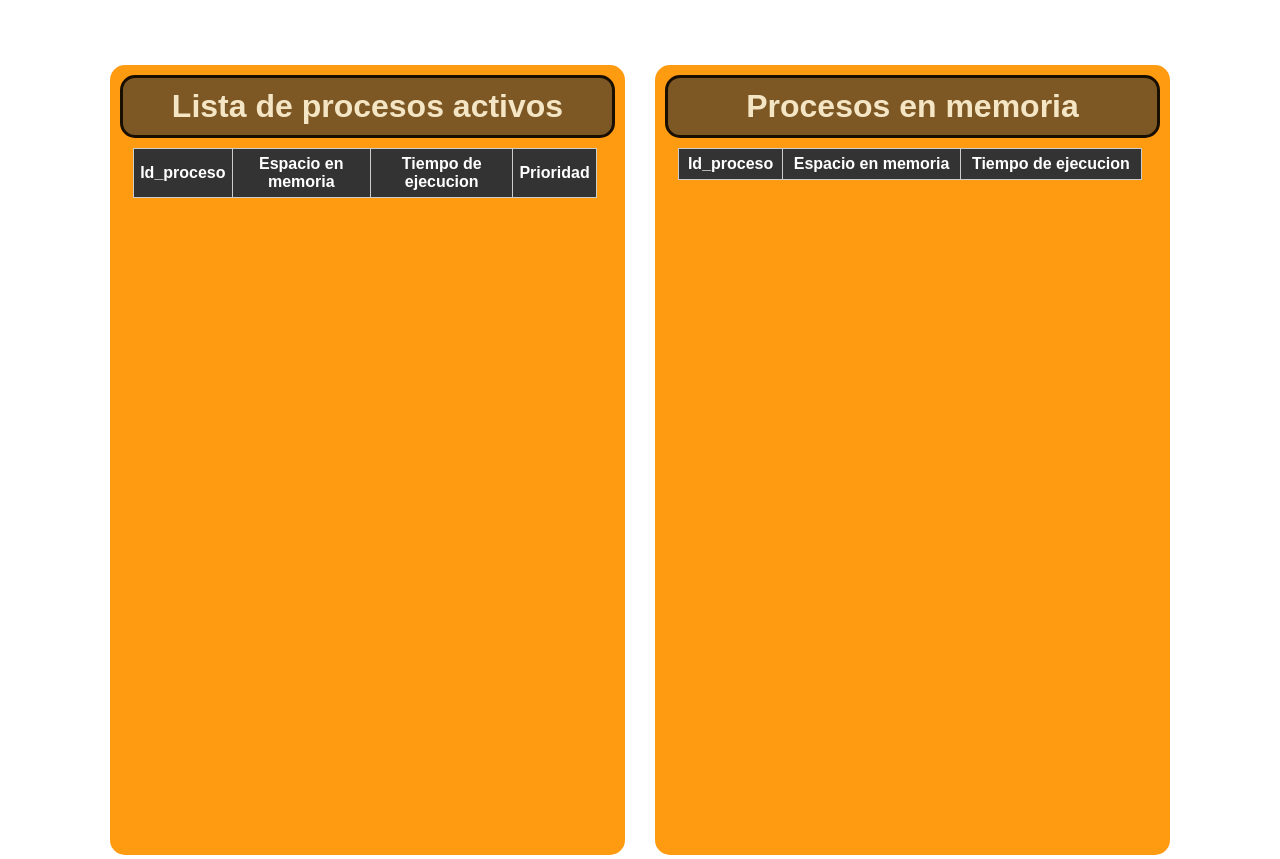
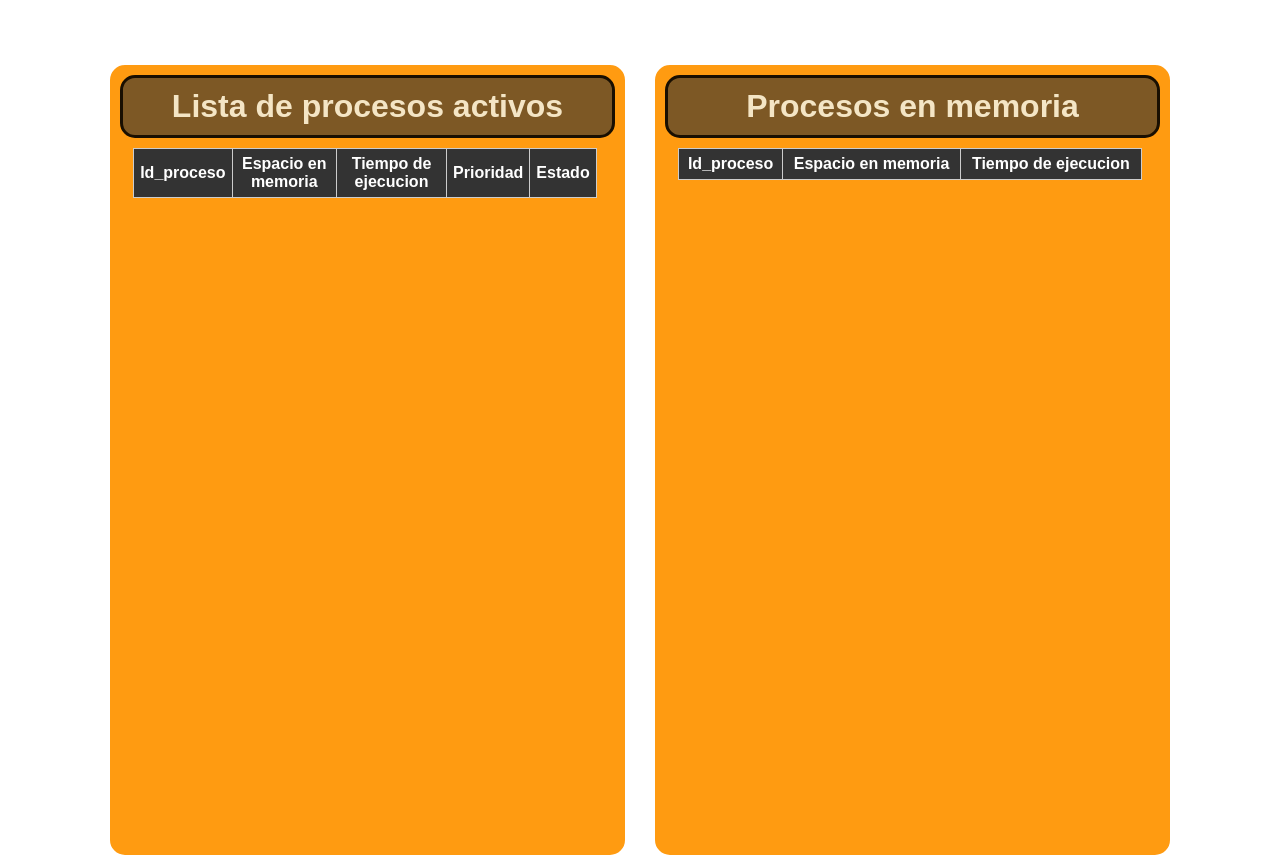
Before and after one commit to Fabian2199/Memoria_procesos, a PHP site: page /sim.php?id_memoria=1 in a window 1280 px wide; the page is wider, and only the part inside the window is pictured. Shown: the part 50-909 px from the top of that part. Run offline with PHP 8.4, Linux system fonts and the light colour scheme; data that the repository does not hold is empty; some libraries are stand-ins or nearby versions.

Commit message:
update_sim

```diff
--- a/Sim_memoria/SImulacion/HTML/sim.php
+++ b/Sim_memoria/SImulacion/HTML/sim.php
@@ -44,12 +44,14 @@ $proceos_finalizados = getProcesosTerm();
                 <div class="proceso" id="tar">
                     <div class="adelante">
                         <h1>Lista de procesos activos</h1>
+
                         <table>
                             <thead>
                                 <th>Id_proceso</th>
                                 <th>Espacio en memoria</th>
                                 <th>Tiempo de ejecucion</th>
                                 <th>Prioridad</th>
+                                <th>Estado</th>
                             </thead>
                             <tbody>
                                 <?php for ($i = 0; $i < count($procesos_activos); $i++) { ?>
@@ -58,6 +60,7 @@ $proceos_finalizados = getProcesosTerm();
                                         <th><?php echo $procesos_activos[$i]->getTamaño(); ?> Kb</th>
                                         <th><?php echo $procesos_activos[$i]->getDuracion(); ?> Seg</th>
                                         <th><?php echo $procesos_activos[$i]->getPrioridad(); ?> </th>
+                                        <th><?php echo $procesos_activos[$i]->getEstado(); ?> </th>
                                     </tr>
                                 <?php } ?>
                             </tbody>
```
